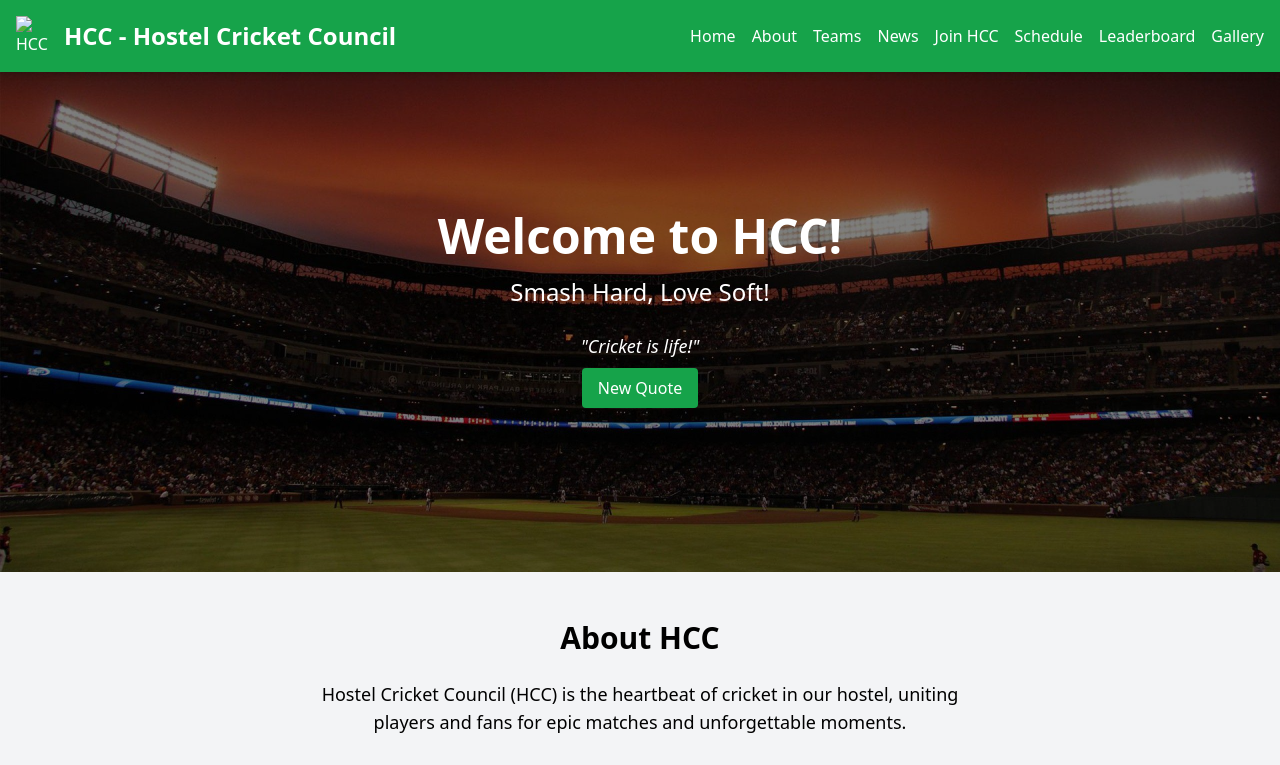
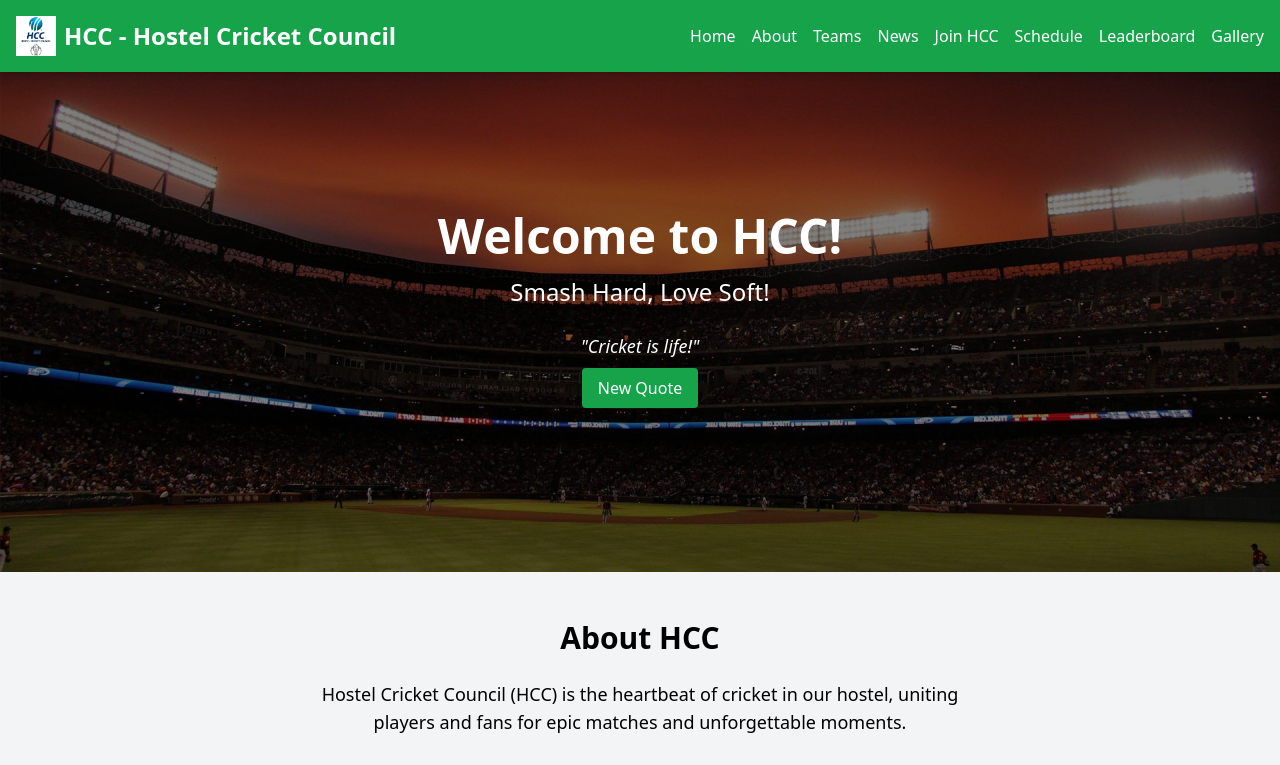
Before and after one commit to vishalkushwaha51/hcc, a plain HTML site: page index.html in a window 1280 px wide. Shown: the top 765 px of the page. Drawn offline with nearby package versions, Linux system fonts and the light colour scheme.

Commit message:
Update index.html

```diff
--- a/index.html
+++ b/index.html
@@ -103,7 +103,7 @@
   <nav class="bg-green-600 text-white p-4 sticky top-0 z-20 shadow-md">
     <div class="container mx-auto flex justify-between items-center">
       <div class="flex items-center space-x-2">
-        <img src="images/Screenshot 2025-06-01 151356.png" alt="HCC Logo" class="h-10 w-10 object-cover">
+        <img src="Screenshot 2025-06-01 151356.png" alt="HCC Logo" class="h-10 w-10 object-cover">
         <h1 class="text-xl sm:text-2xl font-bold">HCC - Hostel Cricket Council</h1>
       </div>
       <div class="hidden md:flex space-x-4">
```
